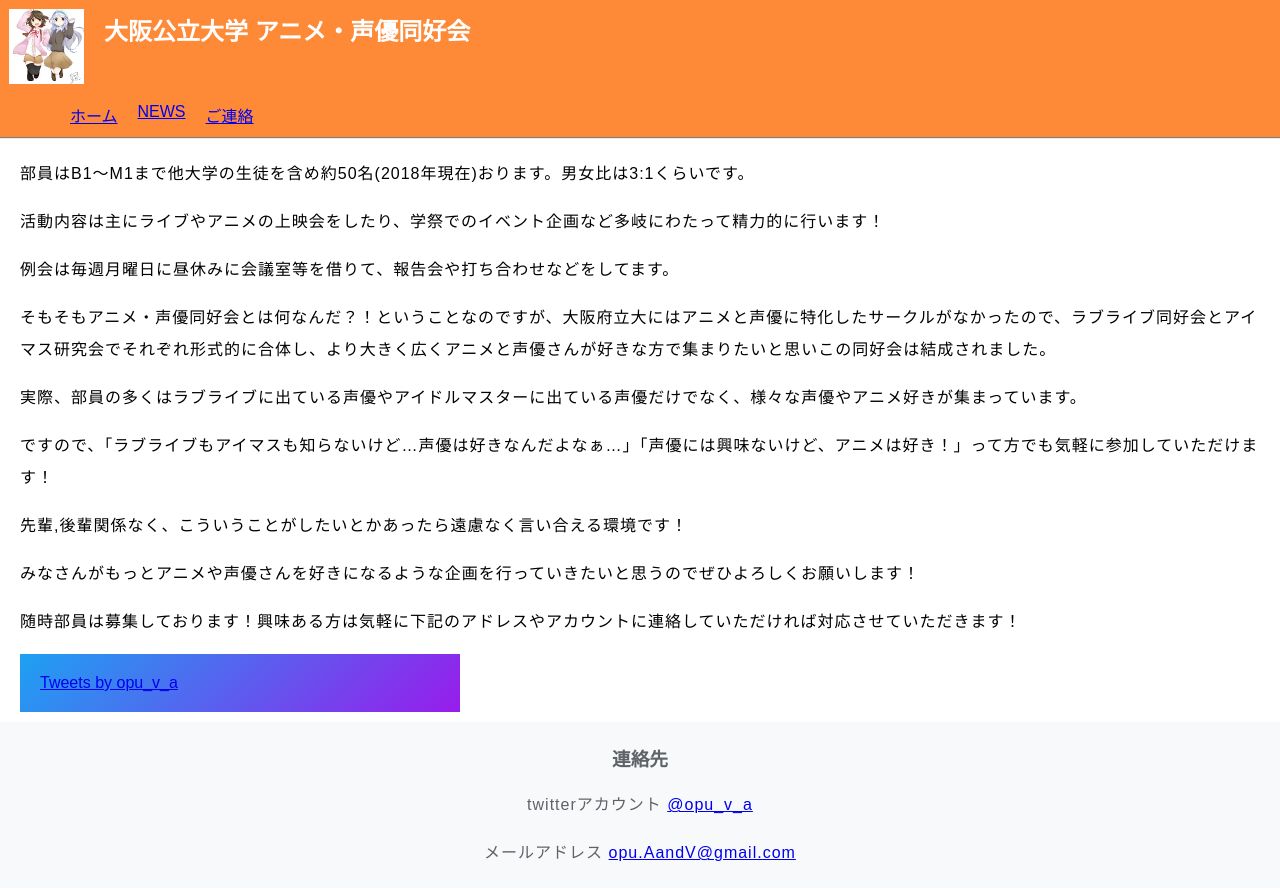
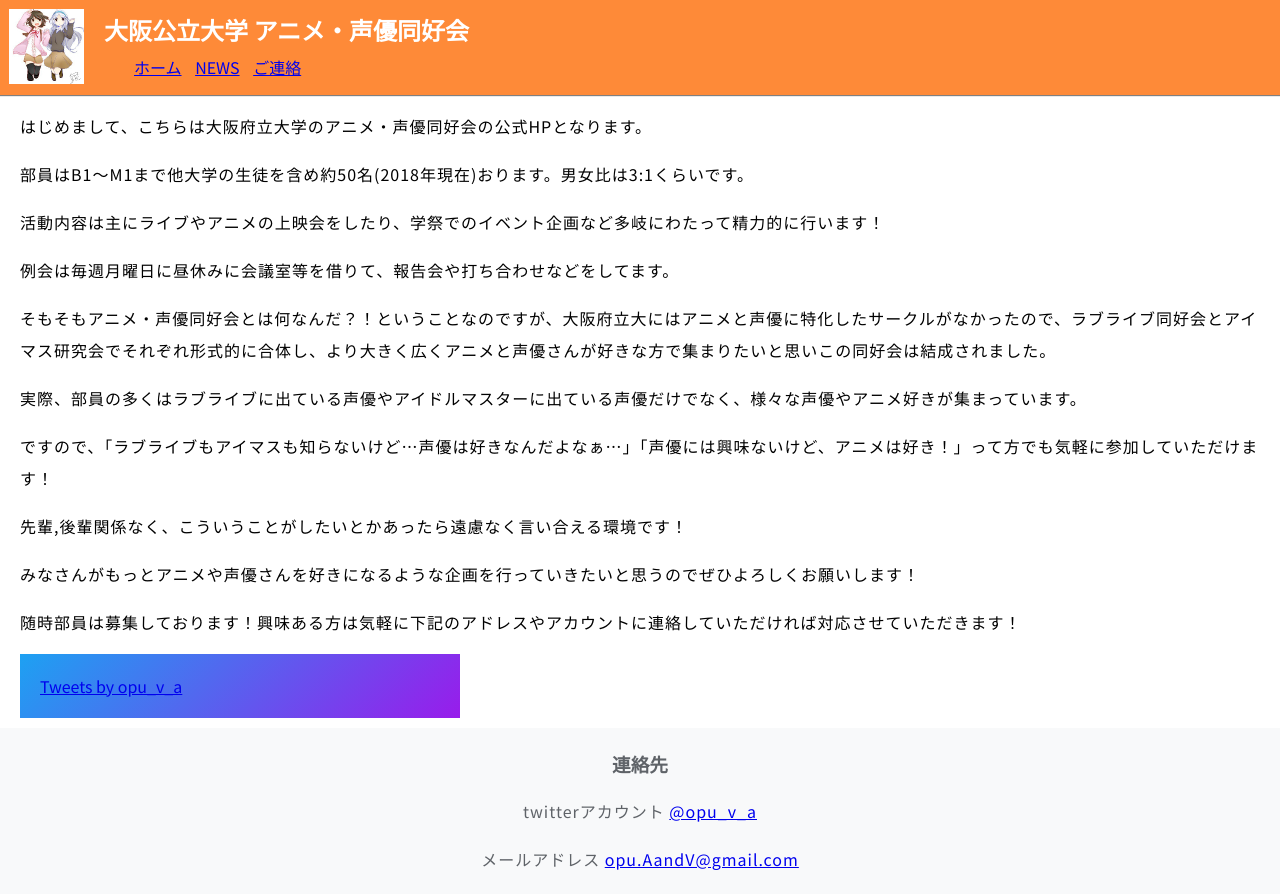
Before and after one commit to omu-anime/omu-anime.github.io, a plain HTML site: page index.html in a window 1280 px wide. Drawn offline with Linux system fonts and the light colour scheme; a web font is replaced by a local one.

Commit message:
タイトルが2行の時に本文を下げるようにした

```diff
--- a/index.html
+++ b/index.html
@@ -17,7 +17,7 @@
   <link rel="preconnect" href="https://fonts.gstatic.com" crossorigin>
 
   <!-- Google Fonts -- Noto Sans Japanese -->
-  <link href="https://fonts.googleapis.com/css2?family=family=Noto+Sans+JP&display=swap" rel="stylesheet">
+  <link href="https://fonts.googleapis.com/css2?family=Noto+Sans+JP&display=swap" rel="stylesheet">
 
   <link href="./styles/main.css" rel="stylesheet">
 
@@ -30,12 +30,26 @@
   <header>
     <div id="title-top-area">
       <img src="./images/logo.jpg" alt="logo image">
-      <h2 class="title"><span class="title-text">大阪公立大学</span> <span class="title-text">アニメ・声優同好会</span></h2>
-    </div>
-    <div id="title-links-area">
-      <a class="top-bar-link" href="./index.html">ホーム</a>
-      <a class="top-bar-link" href="./news.html">NEWS</a>
-      <a class="top-bar-link" href="./contact.html">ご連絡</a>
+      <div id="title-with-links-area">
+        <h2 class="title"><span class="title-text">大阪公立大学</span> <span class="title-text">アニメ・声優同好会</span></h2>
+        <ul class="title-links-area">
+          <li class="topbar-link-item is-current">
+            <a href="./index.html">
+              <span>ホーム</span>
+            </a>
+          </li>
+          <li class="topbar-link-item">
+            <a href="./news.html">
+              <span>NEWS</span>
+            </a>
+          </li>
+          <li class="topbar-link-item">
+            <a href="./contact.html">
+              <span>ご連絡</span>
+            </a>
+          </li>
+        </ul>
+      </div>
     </div>
   </header>
 
--- a/scripts/main.js
+++ b/scripts/main.js
@@ -1,7 +1,4 @@
 (function() {
   'use strict';
-
-  mdc.ripple.MDCRipple.attachTo(document.querySelector('.foo-button'));
-
   // Your custom JavaScript goes here
 })();
--- a/styles/main.css
+++ b/styles/main.css
@@ -6,7 +6,7 @@ body {
 }
 
 header {
-  position: fixed;
+  position:fixed;
   top: 0;
   width: 100%;
   background-color: #FE8A38;
@@ -29,7 +29,9 @@ img {
 
 .title {
   margin-left: 20px;
+  margin-right: 20px;
   margin-top: 12px;
+  margin-bottom: -8px;
   color: white;
 }
 
@@ -39,9 +41,9 @@ img {
   margin-left: 60px;
 }
 
-.top-bar-link {
+.topbar-link-item {
   display: inline-block;
-  padding: 10px;
+  padding-left: 10px;
 }
 
 span.title-text {
@@ -49,9 +51,15 @@ span.title-text {
 }
 
 main {
-  margin-top: 110px;
+  margin-top: 140px;
   margin-left: 20px;
   margin-right: 20px;
+}
+
+@media screen and (min-width: 498px) {
+  main {
+      margin-top: 110px;
+  }
 }
 
 p {
```
